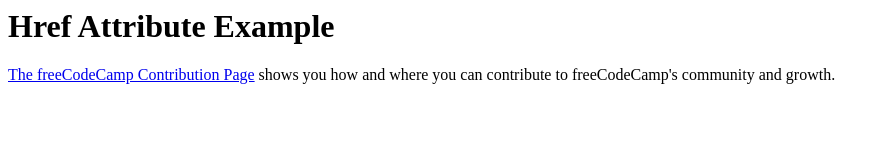
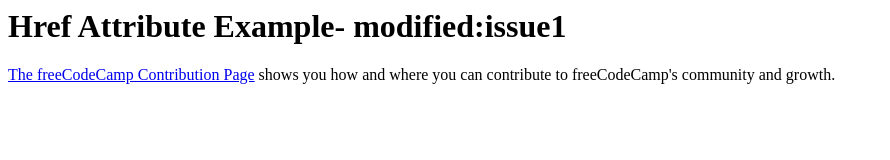
Before and after one commit to PrakashSinghania/GITHUB_TUT_HARRY, a plain HTML site: page index.html in a window 1280 px wide. Shown: the whole page, without its empty margins (0-890 px from the left). Drawn offline with Linux system fonts and the light colour scheme.

Commit message:
modified issue1

```diff
--- a/index.html
+++ b/index.html
@@ -3,7 +3,7 @@
     <title>Href Attribute Example modified-1</title>
   </head>
   <body>
-    <h1>Href Attribute Example</h1>
+    <h1>Href Attribute Example- modified:issue1</h1>
     <p>
       <a href="https://www.freecodecamp.org/contribute/">The freeCodeCamp Contribution Page</a> shows you how and where you can contribute to freeCodeCamp's community and growth.
     </p>
```
